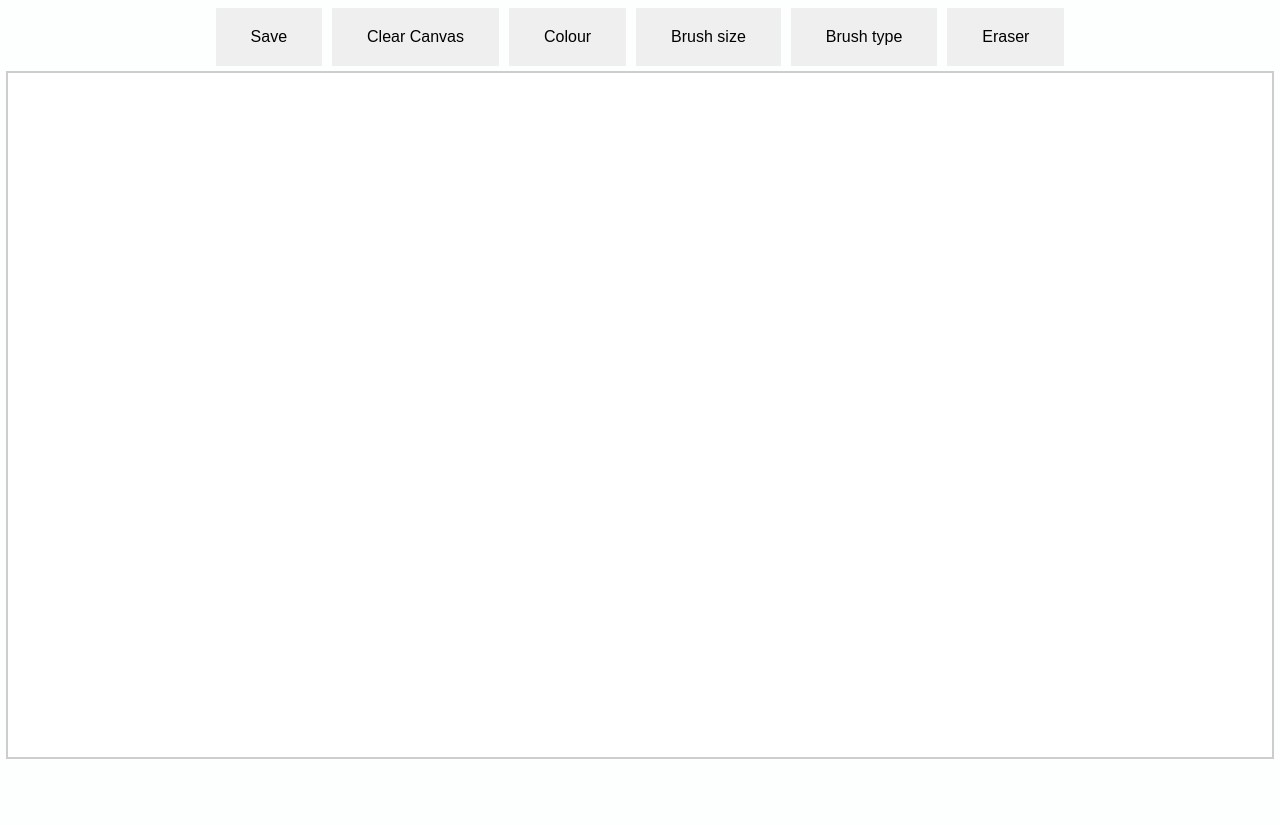
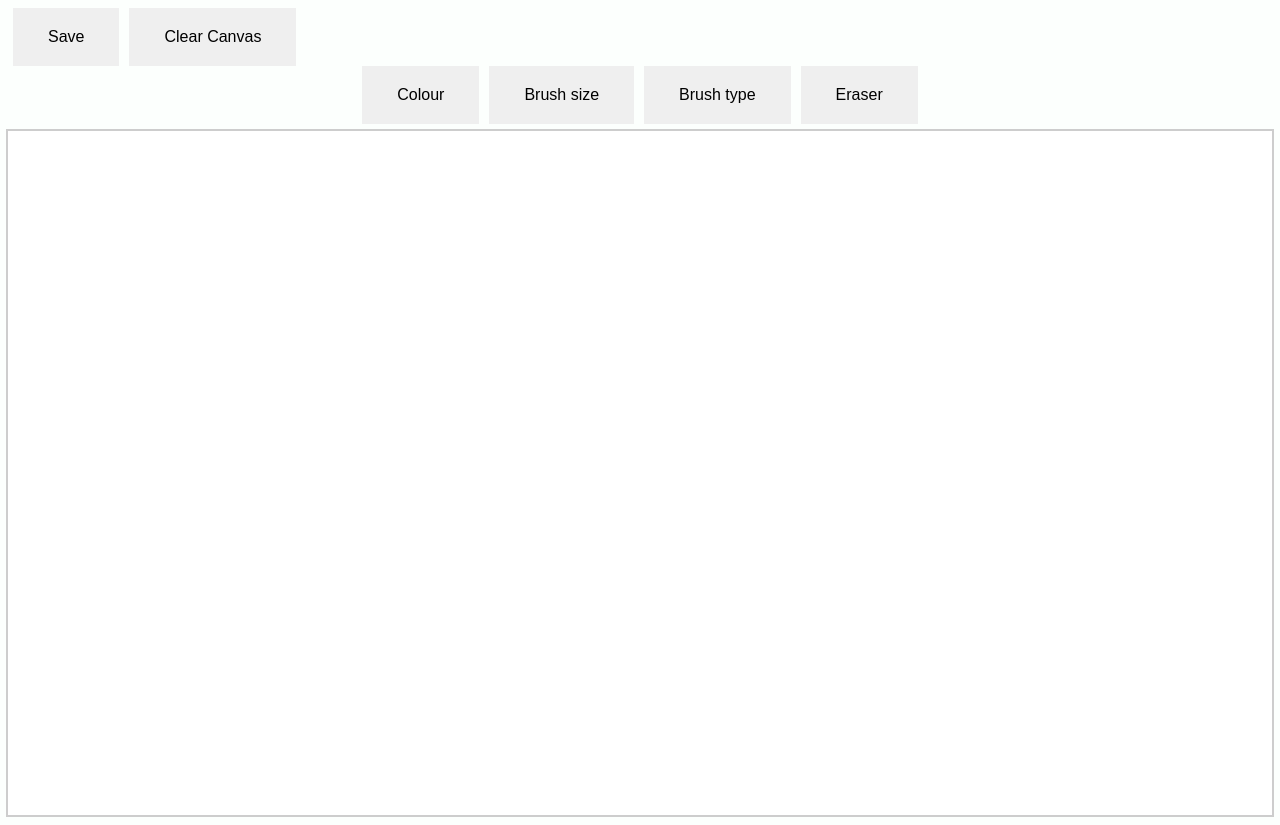
Before and after one commit to Rimesy/Whiteboard, a plain HTML site: page index.html in a window 1280 px wide. Before the commit the page ends 800 px from the top, so only its background shows below. Drawn offline with Linux system fonts and the light colour scheme.

Commit message:
started working FIXME: Buttons aren't in one row

```diff
--- a/index.html
+++ b/index.html
@@ -10,29 +10,31 @@
   </head>
   <body>
     <main>
+      <div style="display: flex; justify-content: left; position: relative; margin-bottom: -(height);">
+        <div class="toolBarSection">
+          <button onclick="saveImageButton()" class="buttonClass">Save</button>
+        </div>
+        <div class="toolBarSection">
+          <button onclick="clearButton()" class="buttonClass">Clear Canvas</button>
+        </div>
+      </div>
       <div style="display: flex; justify-content: center; position: relative;" width="100%">
-        <div class="dropdown">
-          <button onclick="saveImageButton()" class="toolBar">Save</button>
-        </div>
-        <div class="dropdown">
-          <button onclick="clearButton()" class="toolBar">Clear Canvas</button>
-        </div>
-        <div class="dropdown">
-          <button onclick="colourButton()" class="toolBar">Colour</button>
+        <div class="toolBarSection">
+          <button onclick="colourButton()" class="buttonClass">Colour</button>
           <div id="colourButton" class="dropdown-content">
             <input type="color" id="colourPicker" name="colourPicker" value="#000000">
           </div>
         </div>
-        <div class="dropdown">
-          <button onclick="brushSizeButton()" class="toolBar">Brush size</button>
+        <div class="toolBarSection">
+          <button onclick="brushSizeButton()" class="buttonClass">Brush size</button>
           <div id="brushSizeButton" class="dropdown-content">
             <div class="slidecontainer">
               <input type="range" min="1" max="100" value="5" class="slider" id="brushSizeRange">
             </div>
           </div>
         </div>
-        <div class="dropdown">
-          <button onclick="brushTypeButton()" class="toolBar">Brush type</button>
+        <div class="toolBarSection">
+          <button onclick="brushTypeButton()" class="buttonClass">Brush type</button>
           <select id="brushTypeButton" class="dropdown-content">
             <option value="solid">Solid Line</option>
             <option value="dashed">Dashed Line</option>
@@ -40,8 +42,8 @@
             <option value="blurred">Blurred Brush</option>
           </select>
         </div>
-        <div class="dropdown">
-          <button onclick="eraserButton()" class="toolBar">Eraser</button>
+        <div class="toolBarSection">
+          <button onclick="eraserButton()" class="buttonClass">Eraser</button>
         </div>
       </div>
       <div style="display: flex; justify-content: center; position: relative;" width="100%">
--- a/index.js
+++ b/index.js
@@ -24,6 +24,8 @@ function saveImageButton() {
 function clearButton() {
     ctx.clearRect(0, 0, canvas.width, canvas.height); // clearRect creates a rect of transparent colour
 }
+
+// FIXME Buttons aren't in one row
 
 // When the user clicks on these buttons, toggle between hiding and showing the dropdown content
 function colourButton() {
--- a/style.css
+++ b/style.css
@@ -3,7 +3,7 @@
 html {background-color: rgb(252, 255, 253)}
 
 /* The container <div> - needed to position the dropdown content */
-.toolBar {
+.buttonClass {
     position: relative;
     margin-left: 5px;
     margin-right: 5px;
@@ -21,11 +21,11 @@ html {background-color: rgb(252, 255, 253)}
 }
 
 /* Dropdown button on hover & focus */
-.toolBar:hover, .toolBar:focus {
+.buttonClass:hover, .buttonClass:focus {
     background-color: #2980B9;
 }
 
-.dropdown {
+.toolBarSection {
     position: relative; /* Ensure dropdown content is positioned relative to this container */
     display: inline-block; /* Keep dropdown inline with other elements */
     width: auto;
```
